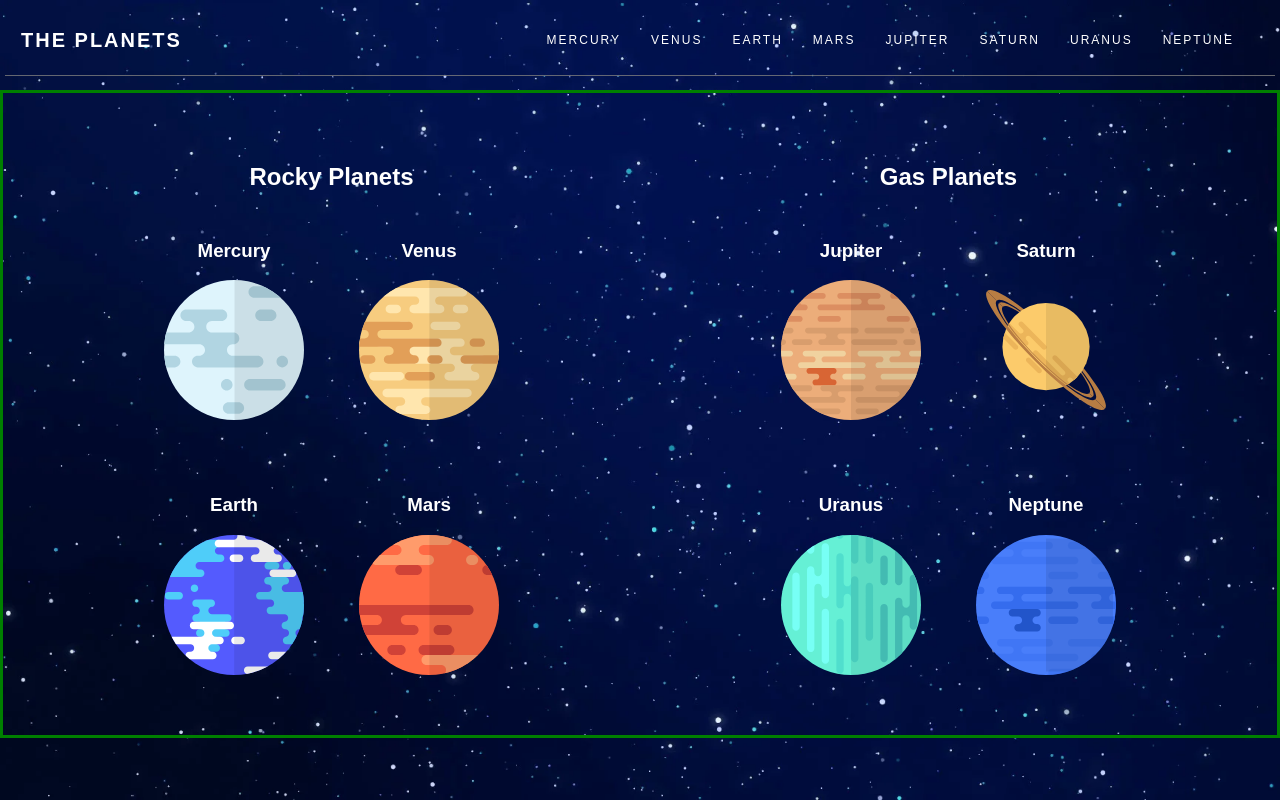
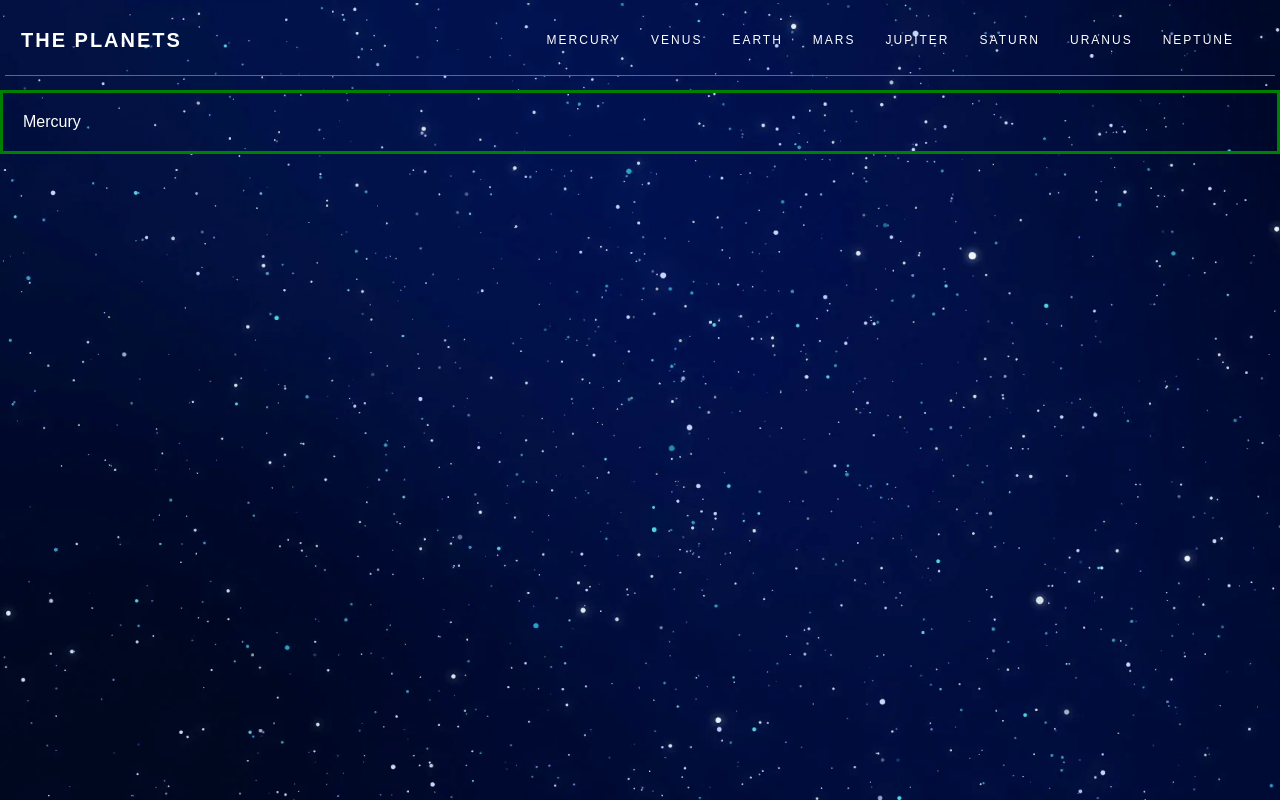
Before and after one commit to Rodri-97/planets-fact-website, a React (Create React App) app: page / in a window 1280 px wide. Built offline with nearby package versions, Linux system fonts and the light colour scheme.

Commit message:
remove Home page and get navbar working

```diff
--- a/src/App.js
+++ b/src/App.js
@@ -1,26 +1,19 @@
-import { HashRouter, Routes, Route } from "react-router-dom";
+import { useState } from "react";
 import Navbar from "./components/Navbar.js";
-import Home from "./components/Home.js";
 import Planet from "./components/Planet.js";
-import { data } from "./data.js";
+import { planets } from "./data.js";
 import "./styles/App.css";
 
 const App = () => {
-  const planetNames = data.map(planet => planet.name);
-  const planetRoutes = data.map(planet => <Route
-                                            key={planet.name}
-                                            path={`/${planet.name.toLowerCase()}`}
-                                            element={<Planet name={planet.name} />}
-                                          />);
+  const planetNames = planets.map(planet => planet.name);
+  const [currentPlanet, setCurrentPlanet] = useState(planetNames[0]);
+  const changePlanet = (newCurrentPlanetName) => setCurrentPlanet(newCurrentPlanetName);
 
   return (
-    <HashRouter basename='/'>
-      <Navbar planetNames={planetNames}/>
-      <Routes>
-          <Route path="/" element={<Home data={data} />} />
-          {planetRoutes}
-      </Routes>
-    </HashRouter>
+    <div>
+      <Navbar planetNames={planetNames} changePlanet={changePlanet}/>
+      <Planet name={currentPlanet} />
+    </div>
   )
 }
 
--- a/src/components/Home.js
+++ /dev/null
@@ -1,43 +0,0 @@
-import { Link } from "react-router-dom";
-import "../styles/Home.css";
-
-const Home = (props) => {
-    const { data } = props;
-    const rockyPlanets = data.slice(0, 4);
-    const gasPlanets = data.slice(4);
-    const getPlanetsDivs = (planets) => {
-        return planets.map((planet) => {
-            return <Link to={`${planet.name.toLowerCase()}`} key={planet.name}>
-                        <div className="planet-container center">
-                            <h3 className="planet-name">{planet.name}</h3>
-                            <img className="planet center"
-                                src={planet.images.planet}
-                                alt={planet.name}
-                            />
-                        </div>
-                    </Link>
-        })
-    }
-    const rockyDivs = getPlanetsDivs(rockyPlanets);
-    const gasDivs = getPlanetsDivs(gasPlanets);
-
-    return (
-        <div className="page center" id="home">
-            <div className="grid-container center">
-                <h2>Rocky Planets</h2>
-                <div className="grid">
-                    {rockyDivs}
-                </div>
-            </div>
-
-            <div className="grid-container center">
-                <h2>Gas Planets</h2>
-                <div className="grid">
-                    {gasDivs}
-                </div>
-            </div>
-        </div>
-    )
-}
-
-export default Home;
--- a/src/components/Navbar.js
+++ b/src/components/Navbar.js
@@ -1,22 +1,25 @@
 import { useState } from "react";
-import { Link, NavLink } from "react-router-dom";
 import "../styles/Navbar.css";
 
 const Navbar = (props) => {
+    const { planetNames, changePlanet } = props;
     const [isNavbarExpanded, setIsNavbarExpanded] = useState(false)
     const toggleNavbarVisibility = () => setIsNavbarExpanded(!isNavbarExpanded);
-    const { planetNames } = props;
+    const hideNavbar = () => setIsNavbarExpanded(false);
+    const handleClick = (planetName) => {
+        changePlanet(planetName);
+        hideNavbar();
+    }
+
     const navItems = planetNames.map((planetName) => {
         return (
             <li key={planetName} className="navbar-item">
-                <NavLink
-                    activeclassname="active"
-                    to={`${planetName.toLowerCase()}`}
+                <div
                     className="navbar-link"
-                    onClick={toggleNavbarVisibility}
+                    onClick={() => handleClick(planetName)}
                     >
                     {planetName.toUpperCase()}
-                </NavLink>
+                </div>
             </li>
         )
     })
@@ -24,9 +27,7 @@ const Navbar = (props) => {
     return (
         <header id="navbar">
             <nav className="navbar-container container">
-                <Link to="/" className="home-link">
-                    <h1 id="page-title">THE PLANETS</h1>
-                </Link>
+                <div><h1 id="page-title">THE PLANETS</h1></div>
                 <button
                     type="button"
                     id="navbar-toggle"
--- a/src/data.js
+++ b/src/data.js
@@ -23,7 +23,7 @@ import neptunePlanet from "./assets/planet-neptune.svg";
 import neptuneInternal from "./assets/planet-neptune-internal.svg";
 import neptuneGeology from "./assets/geology-neptune.png";
 
-export const data = [
+export const planets = [
     {
         "name": "Mercury",
         "overview": {
--- a/src/styles/App.css
+++ b/src/styles/App.css
@@ -15,11 +15,7 @@ body {
     justify-content: center;
 }
 
-a {
-    text-decoration: none;
-}
-
-a, button {
+button {
     cursor: pointer;
 }
 
--- a/src/styles/Home.css
+++ /dev/null
@@ -1,39 +0,0 @@
-#home {
-    flex-direction: column;
-}
-
-.grid-container {
-    flex: 1;
-    margin: 20px;
-    flex-direction: column;
-    padding: 10px;
-}
-
-.grid {
-    display: grid;
-    grid-template-columns: repeat(2, 1fr);
-    grid-template-rows: repeat(2, 1fr);
-    grid-gap: 35px;
-}
-
-.planet-container {
-    flex-direction: column;
-    border-radius: 20px;
-    padding: 10px;
-    color: white;
-}
-
-.planet-container:hover {
-    background-color: rgba(255, 0, 0, 0.5);
-}
-
-.planet {
-    width: 140px;
-    height: 140px;
-}
-
-@media screen and (min-width: 1000px) {
-    #home {
-        flex-direction: row;
-    }
-}
--- a/src/styles/Navbar.css
+++ b/src/styles/Navbar.css
@@ -62,6 +62,7 @@
 
 .navbar-link:hover {
     border-bottom: 2px solid rgba(200, 200, 200, 0.8);
+    cursor: pointer;
 }
 
 #navbar-toggle {
```
